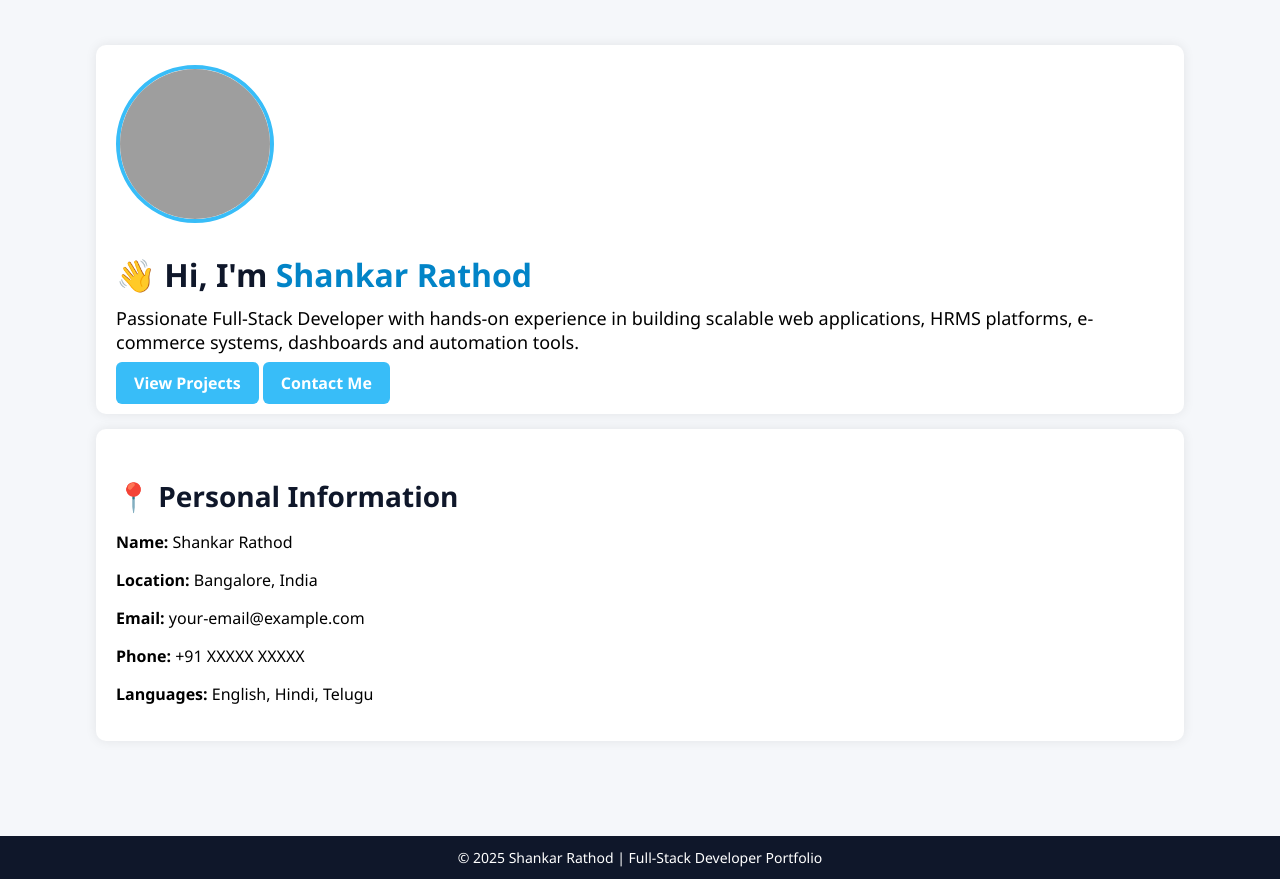
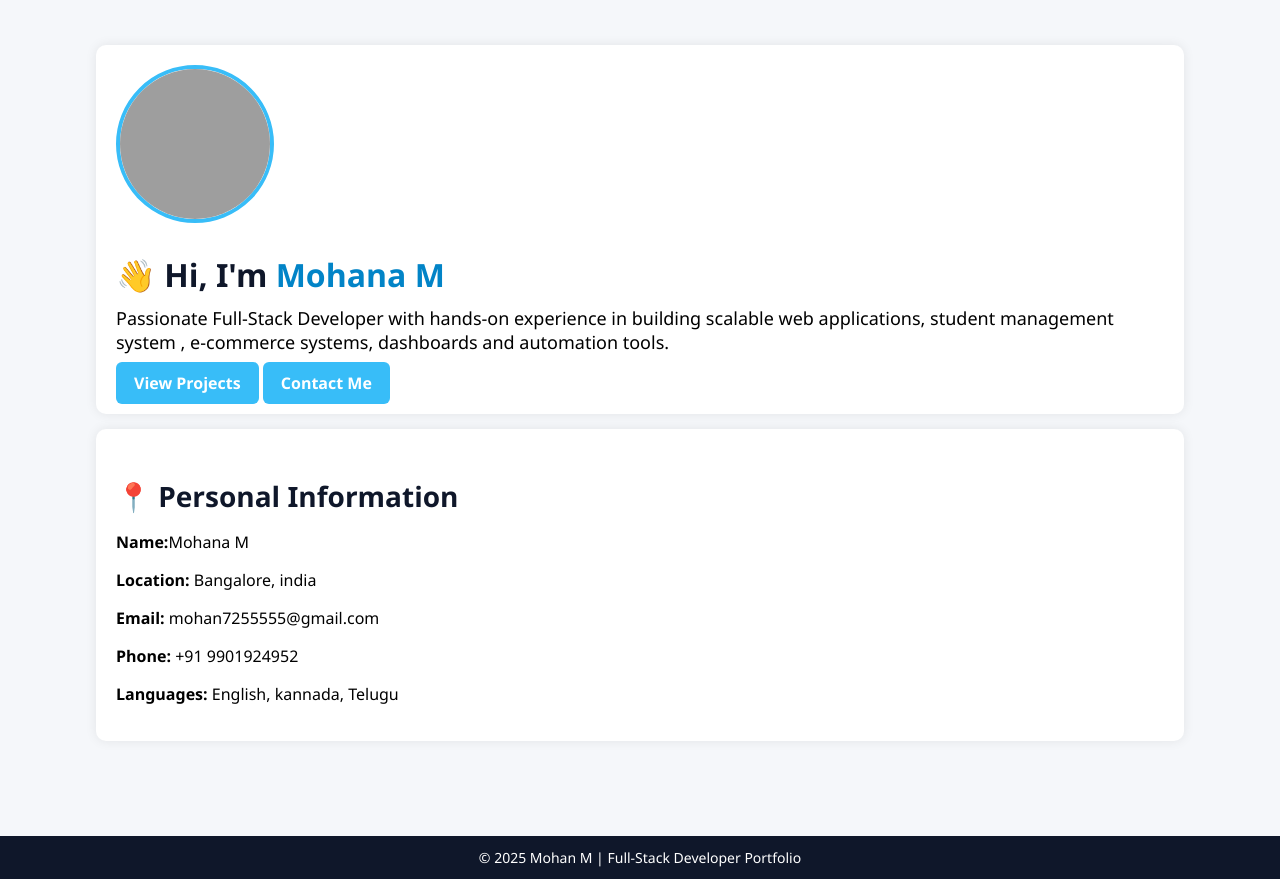
Before and after one commit to mohan7255555-max/mohan_PROJECT, a Django app: page / in a window 1280 px wide. Shown: the part 58-937 px from the top of the page. Run offline with Django 5.2, Linux system fonts and the light colour scheme; grey boxes are pictures that could not be loaded.

Commit message:
first commit

```diff
--- a/portfolio/templates/base.html
+++ b/portfolio/templates/base.html
@@ -3,7 +3,7 @@
 <head>
 <meta charset="UTF-8">
 <meta name="viewport" content="width=device-width, initial-scale=1.0">
-<title>Portfolio | Shankar Rathod</title>
+<title>Portfolio | mohan m</title>
 
 <style>
 body {font-family: 'Segoe UI', Arial; margin:0; padding:0; background:#f5f7fa;}
@@ -46,7 +46,7 @@ body {font-family: 'Segoe UI', Arial; margin:0; padding:0; background:#f5f7fa;}
 
 {% block content %}{% endblock %}
 
-<div class="footer">© 2025 Shankar Rathod | Full-Stack Developer Portfolio</div>
+<div class="footer">© 2025 Mohan M | Full-Stack Developer Portfolio</div>
 
 </body>
 </html>
--- a/portfolio/templates/education.html
+++ b/portfolio/templates/education.html
@@ -4,8 +4,8 @@
 <h2 class="section-title">🎓 Education</h2>
 
 <div class="card">
-<p><b>B.Sc. in Computer Science</b></p>
-<p>Government Degree College, Zaheerabad</p>
+<p><b>BCA bachlor of computer Applications</b></p>
+<p>Government Degree College, Yelahanka</p>
 <p>Graduated with strong foundation in programming, databases, and software development concepts.</p>
 </div>
 
--- a/portfolio/templates/home.html
+++ b/portfolio/templates/home.html
@@ -6,10 +6,10 @@
     <img src="https://avatars.githubusercontent.com/u/YourGithub" style="width:150px;height:150px;border-radius:50%;border:4px solid #38bdf8;">
 
     <div>
-        <h2 style="font-size:32px;color:#0f172a;margin:0;">👋 Hi, I'm <span style="color:#0284c7;">Shankar Rathod</span></h2>
+        <h2 style="font-size:32px;color:#0f172a;margin:0;">👋 Hi, I'm <span style="color:#0284c7;">Mohana M</span></h2>
         <p style="font-size:18px; margin-top:10px;">
             Passionate Full-Stack Developer with hands-on experience in building scalable web applications,
-            HRMS platforms, e-commerce systems, dashboards and automation tools.
+          student management system , e-commerce systems, dashboards and automation tools.
         </p>
 
         <a class="btn" href="/projects/">View Projects</a>
@@ -19,11 +19,11 @@
 
 <div class="card">
     <h3 class="section-title">📍 Personal Information</h3>
-    <p><b>Name:</b> Shankar Rathod</p>
-    <p><b>Location:</b> Bangalore, India</p>
-    <p><b>Email:</b> your-email@example.com</p>
-    <p><b>Phone:</b> +91 XXXXX XXXXX</p>
-    <p><b>Languages:</b> English, Hindi, Telugu</p>
+    <p><b>Name:</b>Mohana M</p>
+    <p><b>Location:</b> Bangalore, india</p>
+    <p><b>Email:</b> mohan7255555@gmail.com</p>
+    <p><b>Phone:</b> +91 9901924952</p>
+    <p><b>Languages:</b> English, kannada, Telugu</p>
 </div>
 
 </div>
```
Also changed, not shown: portfolio/templates/experience.html (+4 -4 lines), portfolio/templates/projects.html (+5 -5 lines).
